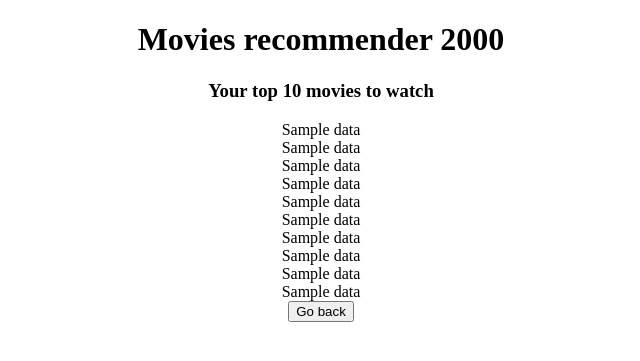
After one commit to korjak/movies-recommendations, a Flask app: template templates/recommendation_panel.html in a window 1280 px wide. The commit adds this page. Shown: the top 361 px of the page, without its empty margins (319-959 px from the left). Run offline with Flask 2, Linux system fonts and the light colour scheme; the template is opened without the code that fills it: most values are stand-ins (such as "Sample title", 1, 10 or a date in 2020).

Commit message:
Add final improvements

```diff
--- a/app.py
+++ b/app.py
@@ -1,11 +1,10 @@
 from flask import Flask, render_template, request, redirect, url_for
 import mysql.connector
 import random
-from numpy import  transpose
+from numpy import transpose
 from numpy.random import randn
 from scipy.optimize import fmin
 from pandas import DataFrame
-import operator
 
 
 app = Flask(__name__)
@@ -17,7 +16,7 @@ mydb = mysql.connector.connect(
 )
 mycursor = mydb.cursor()
 THETAS_NO = 200
-ITER_NO = 512000
+ITER_NO = 256000
 
 
 def check_user(username):
@@ -55,11 +54,6 @@ def get_param(user_id, X):
 
 
 def cost_function(theta,X,Y):
-    #print("Cost function")
-    #print("thetas: " + str(theta.shape))
-    #print("X: " + str(X.shape))
-    #print("Y: " + str(len(Y)))
-    #print("matmul(X,theta): " + str(test.shape))
     J = X @ theta - Y
     J = J**2
     J = sum(J)
@@ -75,18 +69,9 @@ def learn(user_id,X):
     X = transpose(X)
     theta = fmin(cost_function,t0,(X,Y),  maxiter=ITER_NO)
     vmin = cost_function(theta, X, Y)
-    #print("******************000000")
-    #print(theta[0])
-    #print("******************111111")
-    #print(theta[1])
-    #print("******************222222")
-    #print(theta[2])
-    #print("******************333333")
     print("vmin: " + str(vmin))
     print(theta)
     for idx, val in enumerate(theta):
-        #print('idx: ' + str(idx))
-        #print('val: ' + str(val))
         mycursor.execute('INSERT INTO Thetas VALUES (%s, %s, %s)', (user_id, idx+1, val))
     mydb.commit()
     return theta
@@ -121,62 +106,59 @@ def give_rates(username):
         data = mycursor.fetchall()
         return render_template("rates_panel.html", data=data)
     else:
-        offset = random.randint(0,4990)
-        rates = request.form
-        for movie, rate in rates.items():
-            mycursor.execute('INSERT INTO Ratings VALUES (%s, %s, %s)', (name_to_id(username), movie, rate))
-            mycursor.execute('INSERT INTO Rmatrix VALUES (%s, %s)', (name_to_id(username), movie))
-            mydb.commit()
-        mycursor.execute('SELECT * FROM Top_movies T WHERE NOT EXISTS \
-                                 (SELECT * FROM Rmatrix R WHERE R.movieID=T.movieID AND R.userID=%s) LIMIT 10 OFFSET %s;', (int(name_to_id(username)), offset))
-        data = mycursor.fetchall()
-        return render_template("rates_panel.html", data=data)
+        if request.form['type'] == 'back':
+            return redirect(url_for('user_home', username=username))
+        else:
+            offset = random.randint(0, 4990)
+            rates = request.form
+            for movie, rate in rates.items():
+                if movie != 'type':
+                    mycursor.execute('INSERT INTO Ratings VALUES (%s, %s, %s)', (name_to_id(username), movie, rate))
+                    mycursor.execute('INSERT INTO Rmatrix VALUES (%s, %s)', (name_to_id(username), movie))
+                    mydb.commit()
+            mycursor.execute('SELECT * FROM Top_movies T WHERE NOT EXISTS \
+                                     (SELECT * FROM Rmatrix R WHERE R.movieID=T.movieID AND R.userID=%s) LIMIT 10 OFFSET %s;', (int(name_to_id(username)), offset))
+            data = mycursor.fetchall()
+            return render_template("rates_panel.html", data=data)
 
 
-@app.route('/user/<username>/recommend', methods=['GET'])
+@app.route('/user/<username>/recommend', methods=['GET', 'POST'])
 def give_recommendations(username):
-    prediction = {}
-    movies = []
-    mycursor.execute('SELECT movieID FROM Top_movies')
-    data = mycursor.fetchall()
-    df = DataFrame()
-    for i in data:
-        movies.append(i[0])
-    movies.remove(187541)   # movie no 187541 seems to be the only one without X values
-    for movie in movies:
-        mycursor.execute('SELECT relevance FROM Xs WHERE movieID=%s LIMIT %s',(movie, THETAS_NO))
-        Xtemp = mycursor.fetchall()
-        X = []
-        for i in Xtemp:
-            X.append(i[0])
-        df[movie] = X
-    mycursor.execute('SELECT tVal FROM Thetas WHERE userID=%s', (name_to_id(username),))
-    data = mycursor.fetchall()
-    if len(data) == 0:
-        theta = learn(int(name_to_id(username)),df)
-        print("Recommendations")
+    if request.method == 'GET':
+        prediction = {}
+        movies = []
+        mycursor.execute('SELECT movieID FROM Top_movies')
+        data = mycursor.fetchall()
+        df = DataFrame()
+        for i in data:
+            movies.append(i[0])
+        movies.remove(187541)   # movie no 187541 seems to be the only one without X values
+        for movie in movies:
+            mycursor.execute('SELECT relevance FROM Xs WHERE movieID=%s LIMIT %s',(movie, THETAS_NO))
+            Xtemp = mycursor.fetchall()
+            X = []
+            for i in Xtemp:
+                X.append(i[0])
+            df[movie] = X
+        mycursor.execute('SELECT tVal FROM Thetas WHERE userID=%s', (name_to_id(username),))
+        data = mycursor.fetchall()
+        if len(data) == 0:
+            theta = learn(int(name_to_id(username)),df)
+        else:
+            theta = []
+            for i in data:
+                theta.append(i[0])
+        for column in df.columns:
+            prediction.update({column: df[column].dot(theta)})
+        prediction_sort = sorted(prediction.items(), key=lambda kv: kv[1], reverse=True)
+        movies_names = []
+        for key, value in prediction_sort:
+            mycursor.execute('SELECT title FROM Movies WHERE movieID=%s', (key,))
+            data = mycursor.fetchall()
+            movies_names.append(data[0][0])
+        return render_template("recommendation_panel.html", data=movies_names)
     else:
-        theta = []
-        for i in data:
-            theta.append(i[0])
-    for column in df.columns:
-        #print('THEEEEEETAAAAAAAA')
-        #print(theta)
-        prediction.update({column: df[column].dot(theta)})
-    prediction_sort = sorted(prediction.items(), key=lambda kv: kv[1], reverse=True)
-    movies_names = []
-    for key, value in prediction_sort:
-        mycursor.execute('SELECT title FROM Movies WHERE movieID=%s', (key,))
-        data = mycursor.fetchall()
-        movies_names.append(data[0][0])
-    return str(movies_names)
-
-
-
-@app.route('/test', methods=['GET', 'POST'])
-def tester():
-    return render_template("rates_panel.html")
-
+        return redirect(url_for('user_home', username=username))
 
 
 if __name__ == '__main__':
--- a/templates/rates_panel.html
+++ b/templates/rates_panel.html
@@ -58,8 +58,10 @@
                 </div>
                 {%endfor%}
 
-                <button type="submit">Show next 10 movies</button>
+                <button type="submit" name="type" value="show_next">Show next 10 movies</button>
+                <button type="submit" name="type" value="back">Go back</button>
 </form>
+
         </div>
     </body>
 </html>
--- /dev/null
+++ b/templates/recommendation_panel.html
@@ -0,0 +1,29 @@
+<!DOCTYPE html>
+<html>
+    <head>
+        <meta charset="utf-8">
+        <meta http-equiv="X-UA-Compatible" content="IE=edge">
+        <title>witam serdecznie</title>
+        <meta name="description" content="powitanko">
+        <link rel="stylesheet" href="{{ url_for('static', filename='css/main.css') }}">
+    </head>
+    <body>
+        <div id="login">
+            <h1>Movies recommender 2000</h1>
+            <h3>Your top 10 movies to watch</h3>
+            {{data[0]}}<br>
+            {{data[1]}}<br>
+            {{data[2]}}<br>
+            {{data[3]}}<br>
+            {{data[4]}}<br>
+            {{data[5]}}<br>
+            {{data[6]}}<br>
+            {{data[7]}}<br>
+            {{data[8]}}<br>
+            {{data[9]}}<br>
+            <form method="post">
+                <button type="submit" name="back">Go back</button>
+            </form>
+        </div>
+    </body>
+</html>
```
